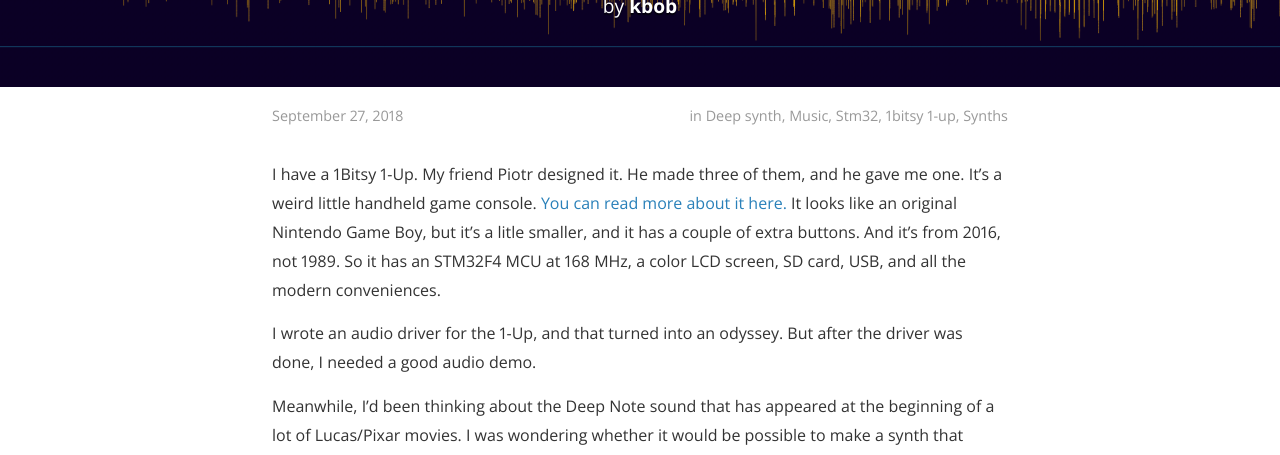
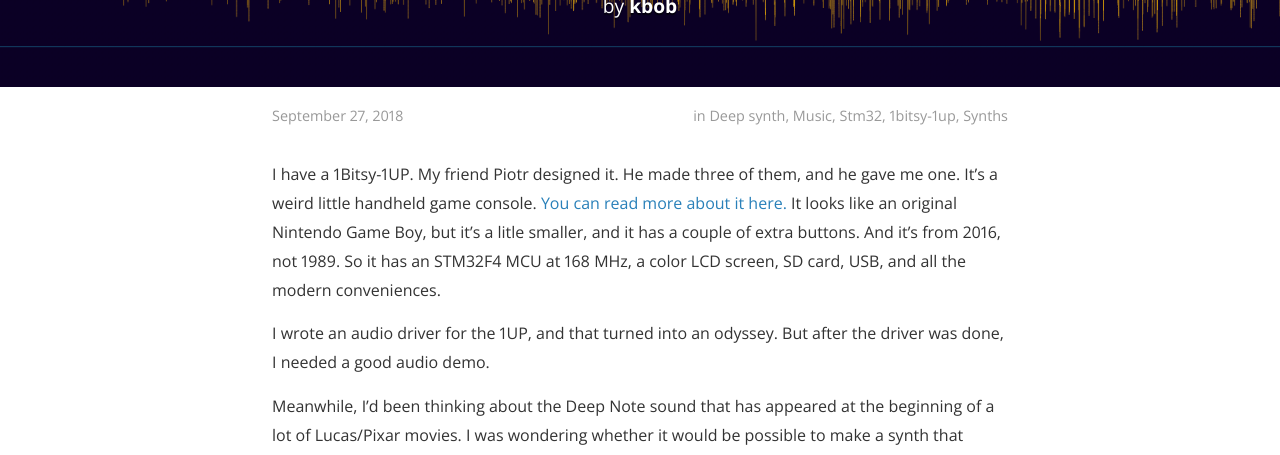
Before and after one commit to kbob/kbob.github.io, a Jekyll site: the page built from _posts/2018-09-27-deep-synth-introduction.md, in a window 1280 px wide. Shown: the part 224-679 px from the top of the page. Built offline with Jekyll 4.4.1, drawn with Linux system fonts in a browser that asks for light colours.

Commit message:
Change "1Bitsy 1-Up" to "1Bitsy-1UP" per @esden.

```diff
--- a/_posts/2018-09-27-deep-synth-introduction.md
+++ b/_posts/2018-09-27-deep-synth-introduction.md
@@ -3,7 +3,7 @@ categories:
 - Deep Synth
 - Music
 - STM32
-- 1Bitsy 1-Up
+- 1Bitsy-1UP
 - Synths
 cover: /images/deep-synth-waveform.png
 date: 2018-09-27 11:18:21 -0400
@@ -13,7 +13,7 @@ layout: post
 title: 'Deep Synth: Introduction'
 ---
 
-I have a 1Bitsy 1-Up.  My friend Piotr designed it.  He made three of
+I have a 1Bitsy-1UP.  My friend Piotr designed it.  He made three of
 them, and he gave me one.  It's a weird little handheld game console.
 [You can read more about it here.](https://hackaday.io/project/25632-1bitsy-1up)
 It looks like an original Nintendo Game Boy, but it's a litle smaller,
@@ -21,7 +21,7 @@ and it has a couple of extra buttons.  And it's from 2016, not 1989.
 So it has an STM32F4 MCU at 168 MHz, a color LCD screen, SD
 card, USB, and all the modern conveniences.
 
-I wrote an audio driver for the 1-Up, and that turned into an odyssey.
+I wrote an audio driver for the 1UP, and that turned into an odyssey.
 But after the driver was done, I needed a good audio demo.
 
 Meanwhile, I'd been thinking about the Deep Note sound that has
```
